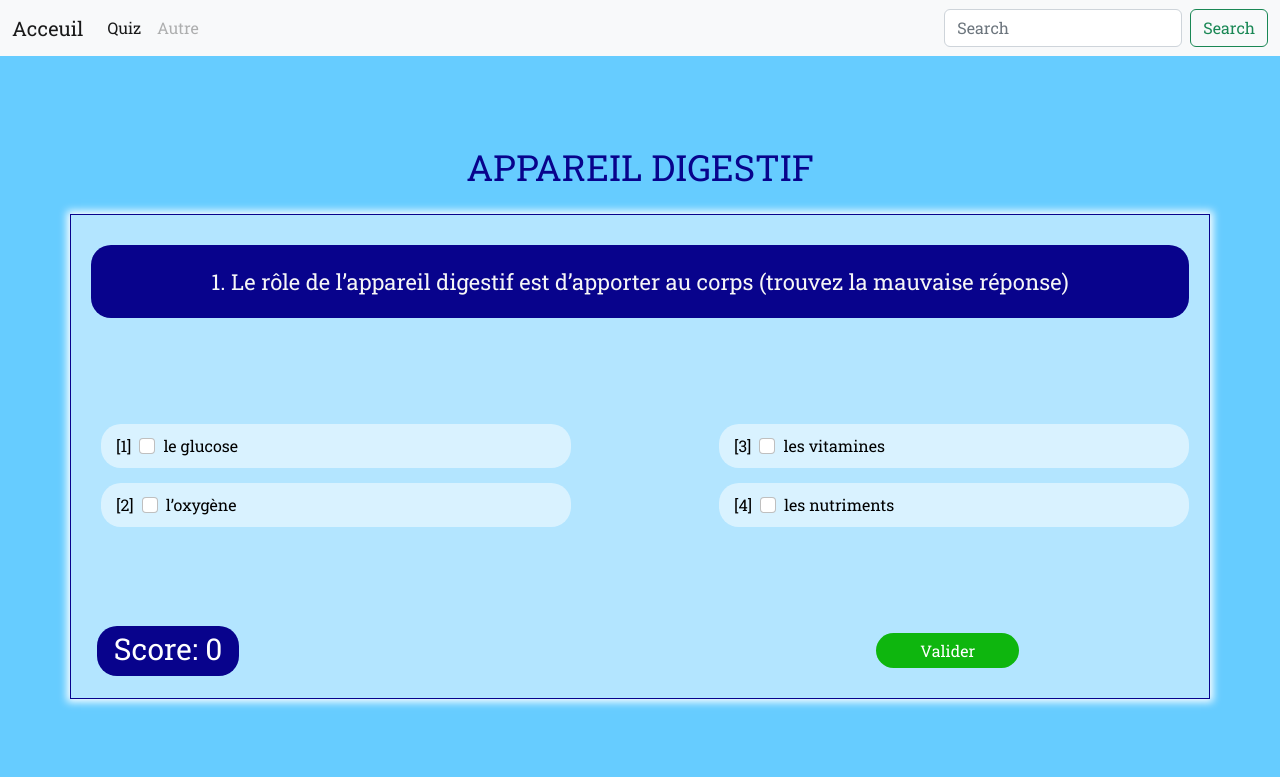
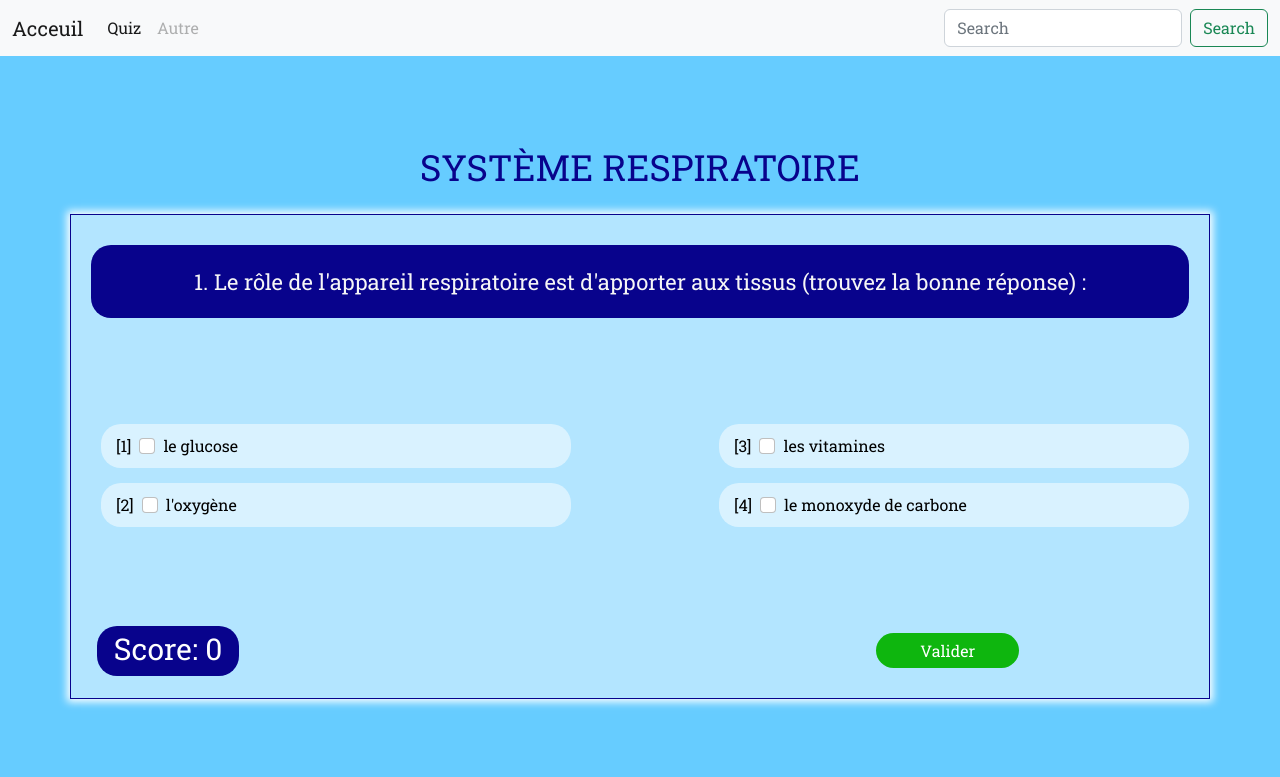
Before and after one commit to Mhenrydev/Quizz2, a plain HTML site: page quizRespiratoire.html in a window 1280 px wide. Drawn offline with nearby package versions, Linux system fonts and the light colour scheme.

Commit message:
UpdatesNew

```diff
--- a/quizRespiratoire.html
+++ b/quizRespiratoire.html
@@ -84,4 +84,4 @@
   <div id="result" class="container result" style="display:none;">
   </div>
   <script src="assets/questions.js"></script>
-  <script src="assets/digestif.js"></script>
+  <script src="assets/respiratoire.js"></script>
```
